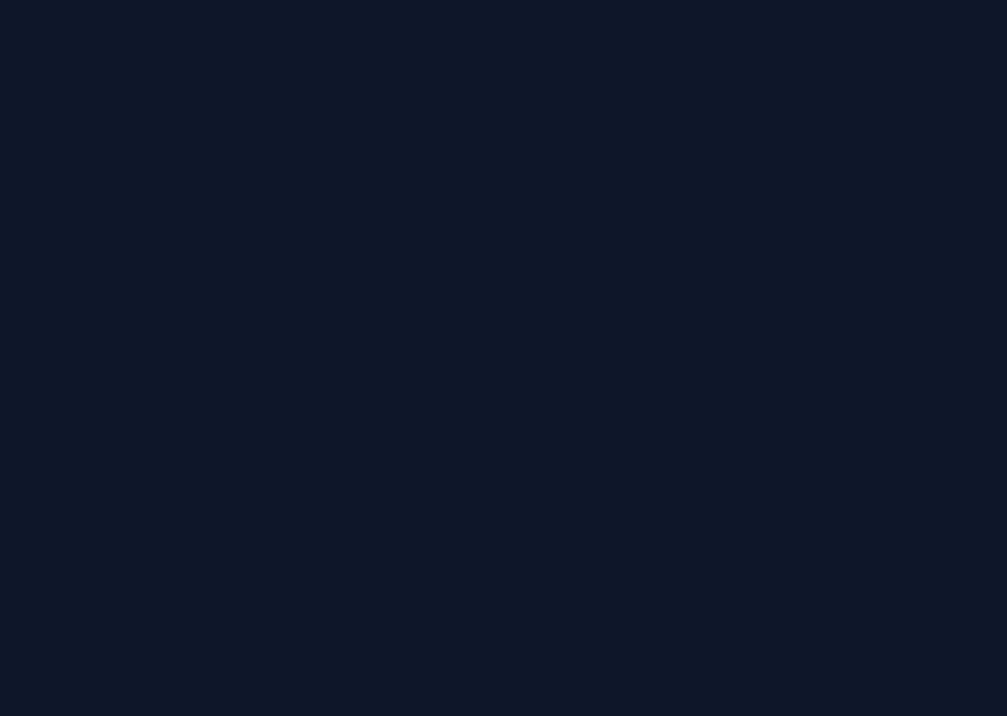
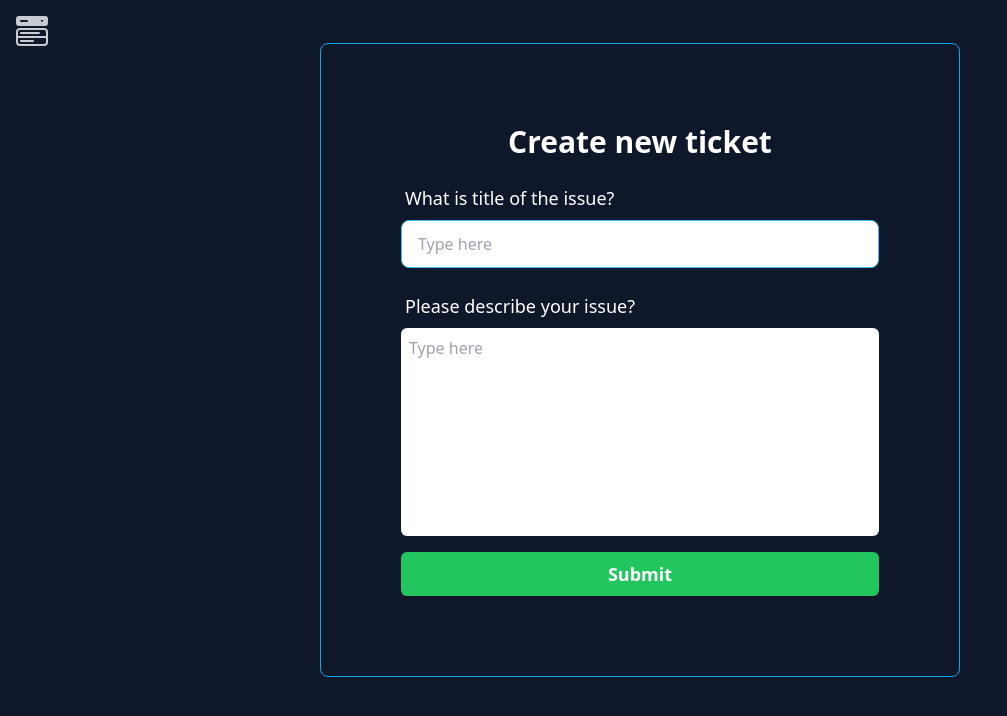
Before and after one commit to GokuxSS4/CRM_Frontend, a React (Vite) app: page /ticket/create in a window 1280 px wide. Before the commit this address had no page. Shown: the top 716 px of the page, without its empty margins (0-1007 px from the left). Built offline with nearby package versions, Linux system fonts and the light colour scheme; sample sign-in values are in the browser's storage.

Commit message:
added an create ticket ui page

```diff
--- a/src/Layouts/HomeLayout.jsx
+++ b/src/Layouts/HomeLayout.jsx
@@ -43,6 +43,9 @@
             </li>
             <li>
               <Link to="/dashboard">Dashboard</Link>
+            </li>
+            <li>
+              <Link to="/ticket/create">Create Ticket</Link>
             </li>
 
             {auth.role === "admin" && <li><Link to="/users">All Users</Link></li>}
--- a/src/Routes/MainRoutes.jsx
+++ b/src/Routes/MainRoutes.jsx
@@ -1,5 +1,6 @@
 import { Route,Routes } from "react-router-dom";
 
+import CreateTicket from "../Pages/CreateTicket";
 import Dashboard from "../Pages/Dashboard";
 import Home from "../Pages/Home";
 import Login from '../Pages/Login';
@@ -18,6 +19,7 @@
                 <Route path="/users" element={<UserList/>} />
             </Route>
 
+            <Route path="/ticket/create" element={<CreateTicket/>}/>
 
         </Routes>
     );
--- /dev/null
+++ b/src/pages/CreateTicket.jsx
@@ -0,0 +1,47 @@
+import HomeLayout from "../Layouts/HomeLayout";
+
+function CreateTicket() {
+    return (
+        <HomeLayout>
+            <div className="min-h-[90vh] flex items-center justify-center">
+
+                <form
+
+                    className="min-w-[40rem] border p-20 border-sky-500 rounded-lg hover:bg-sky-900 transition-all ease-in-out duration-300"
+                >
+
+                    <h1 className="text-3xl font-semibold text-white text-center">
+                        Create new ticket
+                    </h1>
+
+                    <div className="form-control w-full my-4">
+                        <label className="label">
+                            <span className="label-text text-white text-lg">What is title of the issue?</span>
+                        </label>
+                        <input type="text" placeholder="Type here" className="input input-bordered input-primary w-full bg-white text-black" />
+                    </div>
+
+                    <div className="form-control w-full my-4">
+                        <label className="label">
+                            <span className="label-text text-white text-lg">Please describe your issue?</span>
+                        </label>
+                        <textarea
+                            placeholder="Type here"
+                            rows="8"
+                            className="p-2 resize-none w-full rounded-md bg-white text-black"
+                        ></textarea>
+
+                    </div>
+
+                    <button className="w-full px-4 py-2 bg-green-500 text-lg font-semibold text-white rounded-md hover:bg-green-600 transition-all ease-in-out duration-300">
+                        Submit
+                    </button>
+
+                </form>
+
+            </div>
+        </HomeLayout>
+    );
+}
+
+export default CreateTicket;
```
